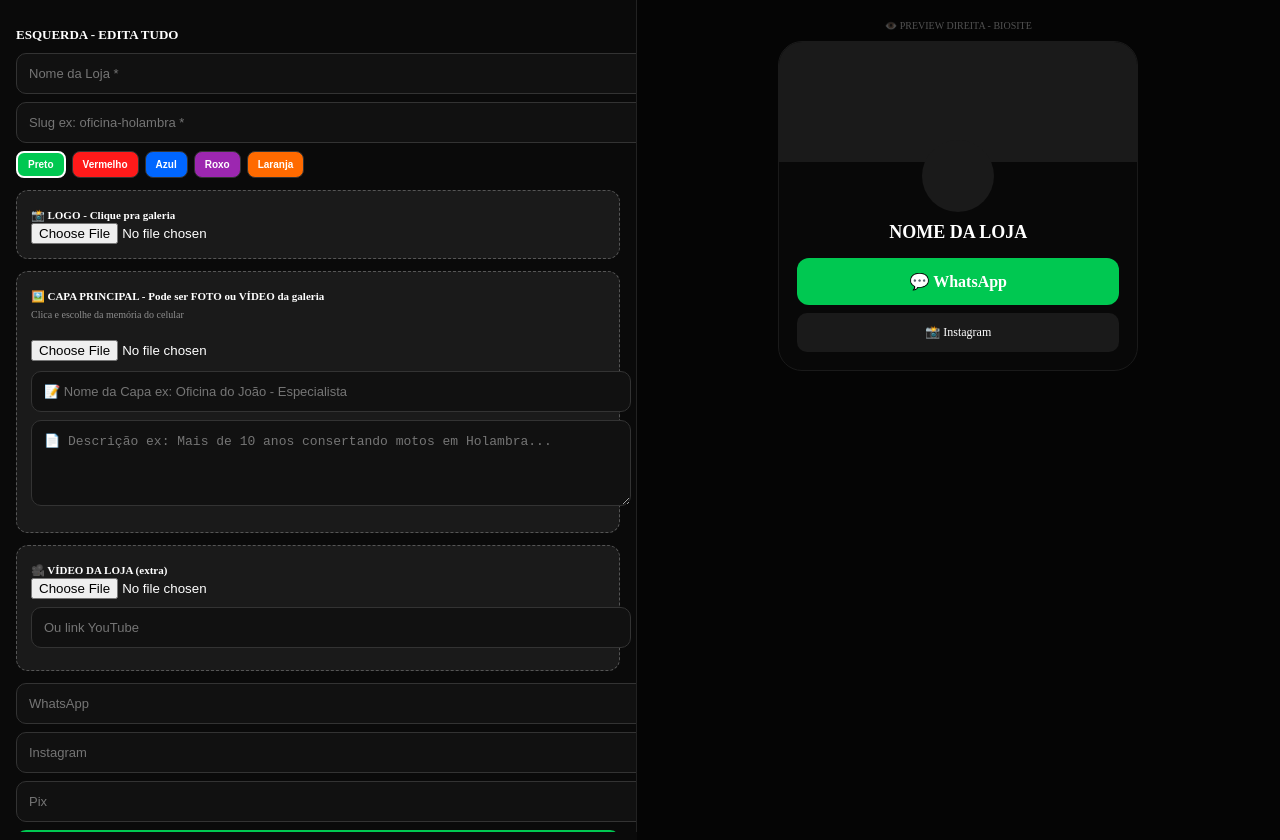
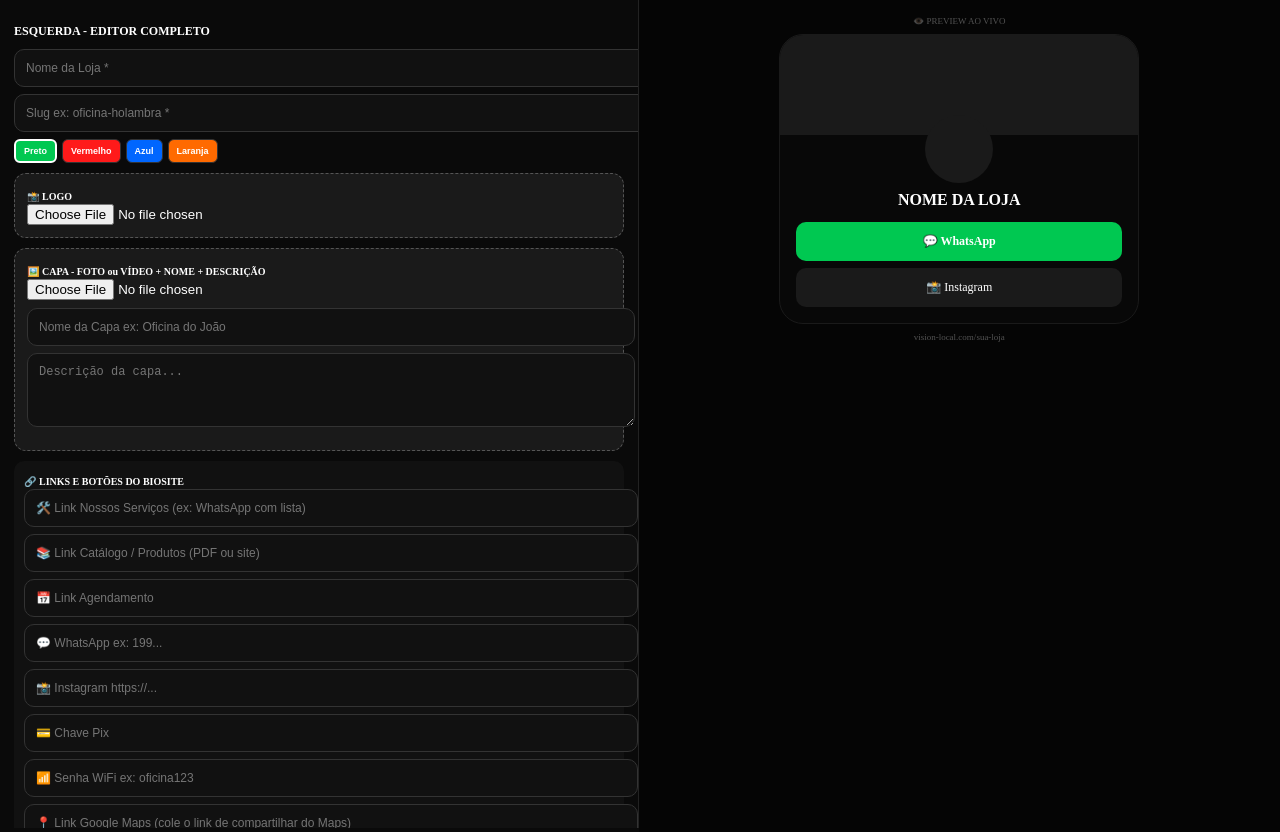
Before and after one commit to josimar2025ribeiro-alt/vision-local, a Next.js app: page /criar in a window 1280 px wide. Built offline with nearby package versions, Linux system fonts and the light colour scheme; no server answers.

Commit message:
Update page.tsx

```diff
--- a/app/criar/page.tsx
+++ b/app/criar/page.tsx
@@ -5,11 +5,10 @@ const TEMAS=[
 {name:"Preto",bg:"#080808",card:"#1A1A1A",btn:"#00C851"},
 {name:"Vermelho",bg:"#1A0000",card:"#2A1010",btn:"#FF1A1A"},
 {name:"Azul",bg:"#000A1A",card:"#0A1A2A",btn:"#0066FF"},
-{name:"Roxo",bg:"#0F001A",card:"#1A0A2A",btn:"#9C27B0"},
 {name:"Laranja",bg:"#1A0A00",card:"#2A1A0A",btn:"#FF6A00"},
 ]
 export default function Criar(){
-const [f,setF]=useState({title:"",slug:"",wpp:"",insta:"",pix:"",wifi:"",logo:"",foto:"",video:"",capaTitulo:"",capaDesc:""});
+const [f,setF]=useState({title:"",slug:"",wpp:"",insta:"",serv:"",cat:"",agend:"",pix:"",wifi:"",loc:"",logo:"",foto:"",video:"",capaTitulo:"",capaDesc:""});
 const [temaIdx,setTemaIdx]=useState(0); const [up,setUp]=useState("");
 async function upload(file:File, pasta:string){
 setUp("Enviando..."); const nome=`${pasta}/${Date.now()}-${file.name}`;
@@ -20,61 +19,65 @@ const {data}=supabase.storage.from("midias").getPublicUrl(nome); return data.pub
 async function salvar(){
 if(!f.title||!f.slug) return alert("Nome e slug");
 const {error}=await supabase.from("biosites").upsert([{
-title:f.title, slug:f.slug.toLowerCase().replace(/\s+/g,"-"), whatsapp:f.wpp, instagram:f.insta, pix_key:f.pix, wifi_password:f.wifi, logo_url:f.logo, foto_url:f.foto, video_url:f.video, capa_titulo:f.capaTitulo, capa_desc:f.capaDesc
+title:f.title, slug:f.slug.toLowerCase().replace(/\s+/g,"-"), whatsapp:f.wpp, instagram:f.insta, servicos:f.serv, catalogo:f.cat, agendamento:f.agend, pix_key:f.pix, wifi_password:f.wifi, localizacao:f.loc, logo_url:f.logo, foto_url:f.foto, video_url:f.video, capa_titulo:f.capaTitulo, capa_desc:f.capaDesc
 }],{onConflict:'slug'}); if(error) alert(error.message); else location.href="/"+f.slug;
 }
 const tema=TEMAS[temaIdx]
-const inp={padding:'12px',background:'#111',border:'1px solid #333',borderRadius:'10px',color:'white',width:'100%',marginBottom:'8px',fontSize:'13px'} as any
-const card={background:'#1A1A1A',border:'1px dashed #555',borderRadius:'12px',padding:'14px',marginBottom:'12px'} as any
+const inp={padding:'11px',background:'#111',border:'1px solid #333',borderRadius:'10px',color:'white',width:'100%',marginBottom:'7px',fontSize:'12px'} as any
+const card={background:'#1A1A1A',border:'1px dashed #555',borderRadius:'12px',padding:'12px',marginBottom:'10px'} as any
 
 return(
 <div style={{display:'flex',minHeight:'100vh',background:'#0A0A0A',color:'white'}}>
-<div style={{width:'50%',padding:'16px',overflowY:'auto',height:'100vh',borderRight:'1px solid #222'}}>
-<h2 style={{fontWeight:900,fontSize:'13px',marginBottom:'10px'}}>ESQUERDA - EDITA TUDO</h2>
-{up && <div style={{background:'#00C851',padding:'8px',borderRadius:'6px',fontSize:'11px',marginBottom:'8px'}}>{up}</div>}
+<div style={{width:'50%',padding:'14px',overflowY:'auto',height:'100vh',borderRight:'1px solid #222'}}>
+<h2 style={{fontWeight:900,fontSize:'12px'}}>ESQUERDA - EDITOR COMPLETO</h2>
+{up && <div style={{background:'#00C851',padding:'6px',borderRadius:'6px',fontSize:'10px',marginBottom:'6px'}}>{up}</div>}
 <input style={inp} placeholder="Nome da Loja *" value={f.title} onChange={e=>setF({...f,title:e.target.value})}/>
 <input style={inp} placeholder="Slug ex: oficina-holambra *" value={f.slug} onChange={e=>setF({...f,slug:e.target.value})}/>
+<div style={{display:'flex',gap:'5px',flexWrap:'wrap',marginBottom:'10px'}}>
+{TEMAS.map((t,i)=><button key={i} onClick={()=>setTemaIdx(i)} style={{padding:'5px 8px',borderRadius:'6px',border: temaIdx===i?'2px solid white':'1px solid #333',background:t.btn,color:'white',fontSize:'9px',fontWeight:900}}>{t.name}</button>)}
+</div>
+<div style={card}><b style={{fontSize:'10px'}}>📸 LOGO</b><br/><input type="file" accept="image/*" onChange={async e=>{const f2=e.target.files?.[0]; if(f2){const u=await upload(f2,"logos"); if(u) setF({...f,logo:u})}}}/></div>
+<div style={card}><b style={{fontSize:'10px'}}>🖼️ CAPA - FOTO ou VÍDEO + NOME + DESCRIÇÃO</b><br/><input type="file" accept="image/*,video/*" onChange={async e=>{const f2=e.target.files?.[0]; if(f2){const u=await upload(f2,"capas"); if(u) setF({...f,foto:u})}}}/><input style={{...inp,marginTop:'8px'}} placeholder="Nome da Capa ex: Oficina do João" value={f.capaTitulo} onChange={e=>setF({...f,capaTitulo:e.target.value})}/><textarea style={{...inp,height:'50px'}} placeholder="Descrição da capa..." value={f.capaDesc} onChange={e=>setF({...f,capaDesc:e.target.value})}/></div>
 
-<div style={{display:'flex',gap:'6px',flexWrap:'wrap',marginBottom:'12px'}}>
-{TEMAS.map((t,i)=><button key={i} onClick={()=>setTemaIdx(i)} style={{padding:'6px 10px',borderRadius:'8px',border: temaIdx===i?'2px solid white':'1px solid #333',background:t.btn,color:'white',fontSize:'10px',fontWeight:900}}>{t.name}</button>)}
+<div style={{background:'#111',padding:'10px',borderRadius:'10px',marginBottom:'10px'}}>
+<b style={{fontSize:'10px'}}>🔗 LINKS E BOTÕES DO BIOSITE</b>
+<input style={inp} placeholder="🛠️ Link Nossos Serviços (ex: WhatsApp com lista)" value={f.serv} onChange={e=>setF({...f,serv:e.target.value})}/>
+<input style={inp} placeholder="📚 Link Catálogo / Produtos (PDF ou site)" value={f.cat} onChange={e=>setF({...f,cat:e.target.value})}/>
+<input style={inp} placeholder="📅 Link Agendamento" value={f.agend} onChange={e=>setF({...f,agend:e.target.value})}/>
+<input style={inp} placeholder="💬 WhatsApp ex: 199..." value={f.wpp} onChange={e=>setF({...f,wpp:e.target.value})}/>
+<input style={inp} placeholder="📸 Instagram https://..." value={f.insta} onChange={e=>setF({...f,insta:e.target.value})}/>
+<input style={inp} placeholder="💳 Chave Pix" value={f.pix} onChange={e=>setF({...f,pix:e.target.value})}/>
+<input style={inp} placeholder="📶 Senha WiFi ex: oficina123" value={f.wifi} onChange={e=>setF({...f,wifi:e.target.value})}/>
+<input style={inp} placeholder="📍 Link Google Maps (cole o link de compartilhar do Maps)" value={f.loc} onChange={e=>setF({...f,loc:e.target.value})}/>
 </div>
 
-<div style={card}><b style={{fontSize:'11px'}}>📸 LOGO - Clique pra galeria</b><br/><input type="file" accept="image/*" onChange={async e=>{const file=e.target.files?.[0]; if(file){const url=await upload(file,"logos"); if(url) setF({...f,logo:url})}}}/>{f.logo && <img src={f.logo} style={{width:'50px',height:'50px',borderRadius:'50%',marginTop:'8px'}}/>}</div>
-
-<div style={card}>
-<b style={{fontSize:'11px'}}>🖼️ CAPA PRINCIPAL - Pode ser FOTO ou VÍDEO da galeria</b><br/>
-<span style={{fontSize:'10px',opacity:0.5}}>Clica e escolhe da memória do celular</span><br/><br/>
-<input type="file" accept="image/*,video/*" onChange={async e=>{const file=e.target.files?.[0]; if(file){const url=await upload(file,"capas"); if(url) setF({...f,foto:url})}}}/>
-{f.foto && (f.foto.endsWith('.mp4')||f.foto.includes('video') ? <video src={f.foto} controls style={{width:'100%',height:'120px',borderRadius:'8px',marginTop:'8px'}}/> : <img src={f.foto} style={{width:'100%',height:'120px',objectFit:'cover',borderRadius:'8px',marginTop:'8px'}}/>)}
-<input style={{...inp,marginTop:'10px'}} placeholder="📝 Nome da Capa ex: Oficina do João - Especialista" value={f.capaTitulo} onChange={e=>setF({...f,capaTitulo:e.target.value})}/>
-<textarea style={{...inp,height:'60px'}} placeholder="📄 Descrição ex: Mais de 10 anos consertando motos em Holambra..." value={f.capaDesc} onChange={e=>setF({...f,capaDesc:e.target.value})}/>
+<div style={card}><b style={{fontSize:'10px'}}>🎥 VÍDEO EXTRA</b><br/><input type="file" accept="video/*" onChange={async e=>{const f2=e.target.files?.[0]; if(f2){const u=await upload(f2,"videos"); if(u) setF({...f,video:u})}}}/></div>
+<button onClick={salvar} style={{background:'#00C851',padding:'14px',width:'100%',border:'none',borderRadius:'10px',fontWeight:900,color:'white'}}>💾 SALVAR LOJA</button>
 </div>
 
-<div style={card}><b style={{fontSize:'11px'}}>🎥 VÍDEO DA LOJA (extra)</b><br/><input type="file" accept="video/*" onChange={async e=>{const file=e.target.files?.[0]; if(file){const url=await upload(file,"videos"); if(url) setF({...f,video:url})}}}/><input style={{...inp,marginTop:'8px'}} placeholder="Ou link YouTube" value={f.video.includes('midias')?'':f.video} onChange={e=>setF({...f,video:e.target.value})}/></div>
-
-<input style={inp} placeholder="WhatsApp" value={f.wpp} onChange={e=>setF({...f,wpp:e.target.value})}/>
-<input style={inp} placeholder="Instagram" value={f.insta} onChange={e=>setF({...f,insta:e.target.value})}/>
-<input style={inp} placeholder="Pix" value={f.pix} onChange={e=>setF({...f,pix:e.target.value})}/>
-<button onClick={salvar} style={{background:'#00C851',padding:'16px',width:'100%',border:'none',borderRadius:'10px',fontWeight:900,color:'white'}}>💾 SALVAR LOJA</button>
-</div>
-
-<div style={{width:'50%',background:'#050505',display:'flex',justifyContent:'center',padding:'20px',overflowY:'auto',height:'100vh'}}>
+<div style={{width:'50%',background:'#050505',display:'flex',justifyContent:'center',padding:'16px',overflowY:'auto',height:'100vh'}}>
 <div style={{width:'360px'}}>
-<div style={{fontSize:'10px',textAlign:'center',opacity:0.3,marginBottom:'10px'}}>👁️ PREVIEW DIREITA - BIOSITE</div>
+<div style={{fontSize:'9px',textAlign:'center',opacity:0.3,marginBottom:'8px'}}>👁️ PREVIEW AO VIVO</div>
 <div style={{background:tema.bg,borderRadius:'24px',overflow:'hidden',border:`1px solid ${tema.card}`}}>
-{f.foto ? (f.foto.endsWith('.mp4')||f.foto.includes('videos') ? <video src={f.foto} autoPlay muted loop style={{width:'100%',height:'200px',objectFit:'cover'}}/> : <div style={{height:'200px',background:`url(${f.foto}) center/cover`}}/>) : <div style={{height:'120px',background:tema.card}}/>}
-<div style={{padding:'18px',marginTop:'-40px'}}>
-{f.logo ? <img src={f.logo} style={{width:'72px',height:'72px',borderRadius:'50%',border:`3px solid ${tema.bg}`,margin:'0 auto',display:'block',objectFit:'cover'}}/> : <div style={{width:'72px',height:'72px',borderRadius:'50%',background:tema.card,margin:'0 auto'}}/>}
-<h2 style={{textAlign:'center',fontWeight:900,marginTop:'10px',fontSize:'18px'}}>{f.title||'NOME DA LOJA'}</h2>
-{f.capaTitulo && <h3 style={{textAlign:'center',fontSize:'13px',marginTop:'6px',color:tema.btn,fontWeight:700}}>{f.capaTitulo}</h3>}
-{f.capaDesc && <p style={{textAlign:'center',fontSize:'11px',opacity:0.7,marginTop:'6px',lineHeight:'14px'}}>{f.capaDesc}</p>}
-{f.video && <div style={{marginTop:'12px',borderRadius:'12px',overflow:'hidden',aspectRatio:'16/9',background:'#111'}}><video src={f.video} controls style={{width:'100%',height:'100%'}}/></div>}
-<div style={{marginTop:'14px',display:'flex',flexDirection:'column',gap:'8px'}}>
-<div style={{background:tema.btn,padding:'14px',borderRadius:'12px',fontWeight:900,textAlign:'center'}}>💬 WhatsApp</div>
+{f.foto ? (f.foto.includes('videos')||f.foto.endsWith('.mp4') ? <video src={f.foto} autoPlay muted loop style={{width:'100%',height:'180px',objectFit:'cover'}}/> : <div style={{height:'180px',background:`url(${f.foto}) center/cover`}}/>) : <div style={{height:'100px',background:tema.card}}/>}
+<div style={{padding:'16px',marginTop:'-36px'}}>
+{f.logo ? <img src={f.logo} style={{width:'68px',height:'68px',borderRadius:'50%',border:`3px solid ${tema.bg}`,margin:'0 auto',display:'block',objectFit:'cover'}}/> : <div style={{width:'68px',height:'68px',borderRadius:'50%',background:tema.card,margin:'0 auto'}}/>}
+<h2 style={{textAlign:'center',fontWeight:900,marginTop:'8px',fontSize:'16px'}}>{f.title||'NOME DA LOJA'}</h2>
+{f.capaTitulo && <h3 style={{textAlign:'center',fontSize:'12px',color:tema.btn,marginTop:'4px'}}>{f.capaTitulo}</h3>}
+{f.capaDesc && <p style={{textAlign:'center',fontSize:'10px',opacity:0.6,marginTop:'4px'}}>{f.capaDesc}</p>}
+<div style={{marginTop:'12px',display:'flex',flexDirection:'column',gap:'7px'}}>
+{f.serv && <div style={{background:tema.card,padding:'12px',borderRadius:'10px',fontSize:'12px',textAlign:'center'}}>🛠️ Nossos Serviços</div>}
+{f.cat && <div style={{background:tema.card,padding:'12px',borderRadius:'10px',fontSize:'12px',textAlign:'center'}}>📚 Catálogo</div>}
+{f.agend && <div style={{background:tema.card,padding:'12px',borderRadius:'10px',fontSize:'12px',textAlign:'center'}}>📅 Agendar Horário</div>}
+<div style={{background:tema.btn,padding:'12px',borderRadius:'10px',fontSize:'12px',fontWeight:900,textAlign:'center'}}>💬 WhatsApp {f.wpp?'':''}</div>
 <div style={{background:tema.card,padding:'12px',borderRadius:'10px',fontSize:'12px',textAlign:'center'}}>📸 Instagram</div>
+{f.pix && <div style={{background:tema.card,padding:'12px',borderRadius:'10px',fontSize:'12px',textAlign:'center'}}>💳 Pix: {f.pix}</div>}
+{f.wifi && <div style={{background:'#1A1A1A',border:'1px dashed #FFA500',padding:'12px',borderRadius:'10px',fontSize:'12px',textAlign:'center'}}>📶 WiFi: {f.wifi}</div>}
+{f.loc && <div style={{background:'#0A2A5A',padding:'12px',borderRadius:'10px',fontSize:'12px',textAlign:'center',fontWeight:900}}>📍 Ver Localização no Maps</div>}
 </div>
 </div>
 </div>
+<div style={{textAlign:'center',fontSize:'9px',opacity:0.3,marginTop:'8px'}}>vision-local.com/{f.slug||'sua-loja'}</div>
 </div>
 </div>
 </div>
```
